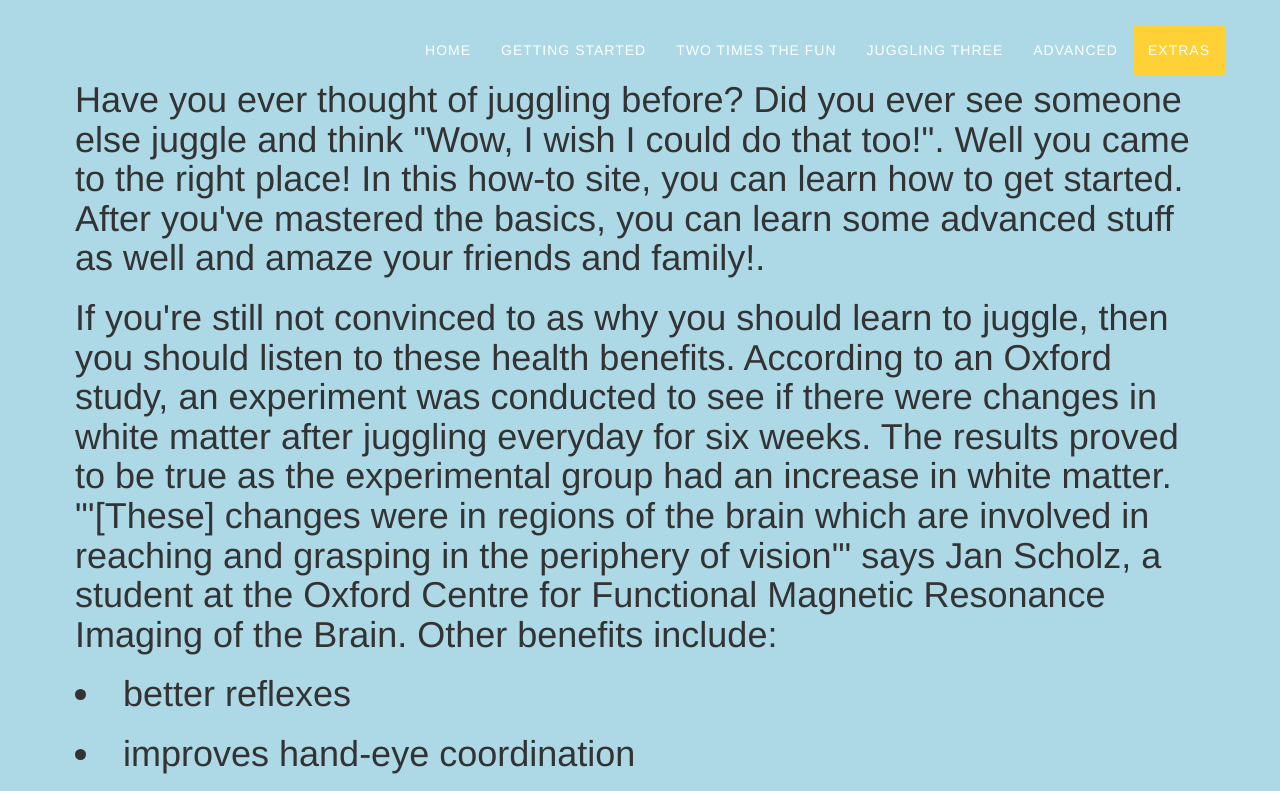
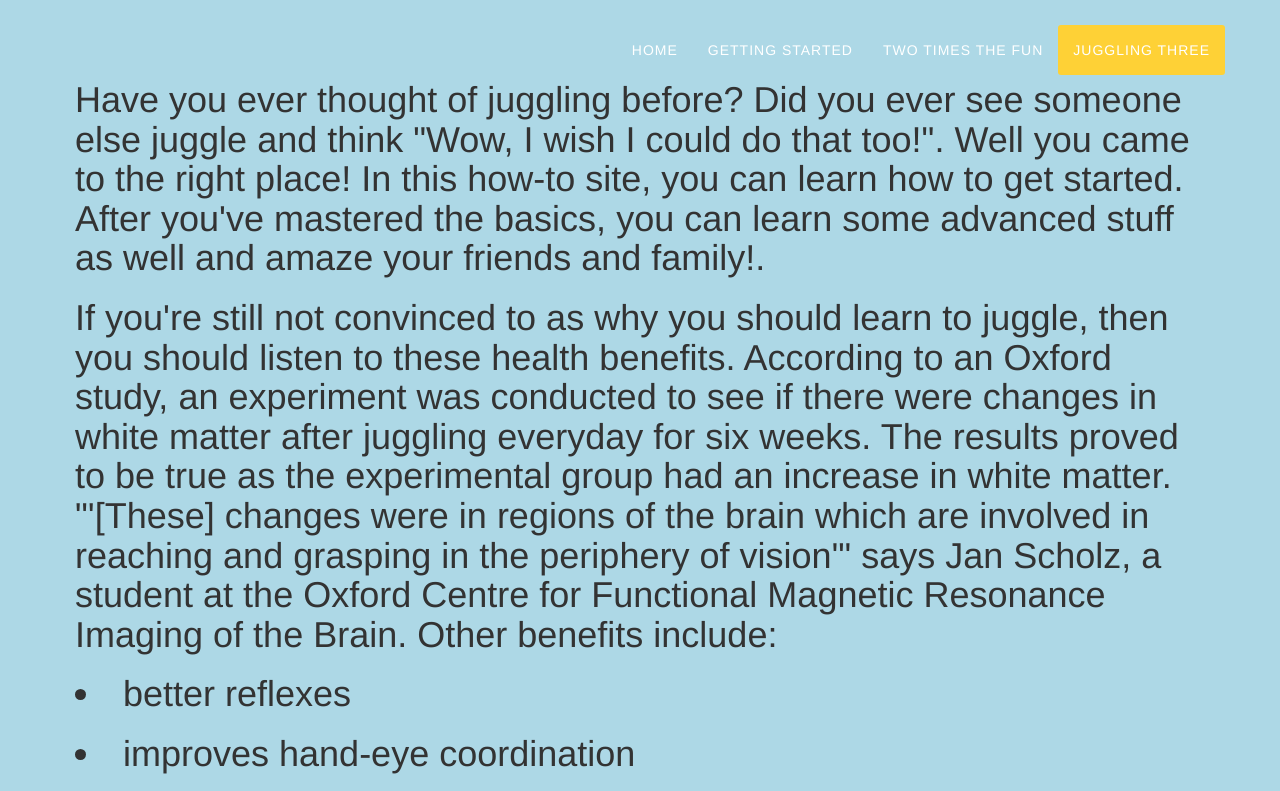
Before and after one commit to geoffreyl4412/how-to-juggle, a plain HTML site: page index.html in a window 1280 px wide. Shown: the top 791 px of the page. Drawn offline with nearby package versions, Linux system fonts and the light colour scheme.

Commit message:
delete sections

```diff
--- a/index.html
+++ b/index.html
@@ -194,12 +194,6 @@
                     <li>
                         <a class="page-scroll" href="#three">Juggling Three</a>
                     </li>
-                    <li>
-                        <a class="page-scroll" href="#advanced">Advanced</a>
-                    </li>
-                    <li>
-                        <a class="page-scroll" href="#extras">Extras</a>
-                    </li>
                 </ul>
             </div>
             <!-- /.navbar-collapse -->
@@ -260,18 +254,6 @@
         </div>
     </section>
 
-    <section id="advanced">
-        <div class="container">
-
-        </div>
-    </section>
-
-    <section id="extras">
-        <div class="container">
-
-        </div>
-    </section>
-
 </body>
 
 </html>
```
